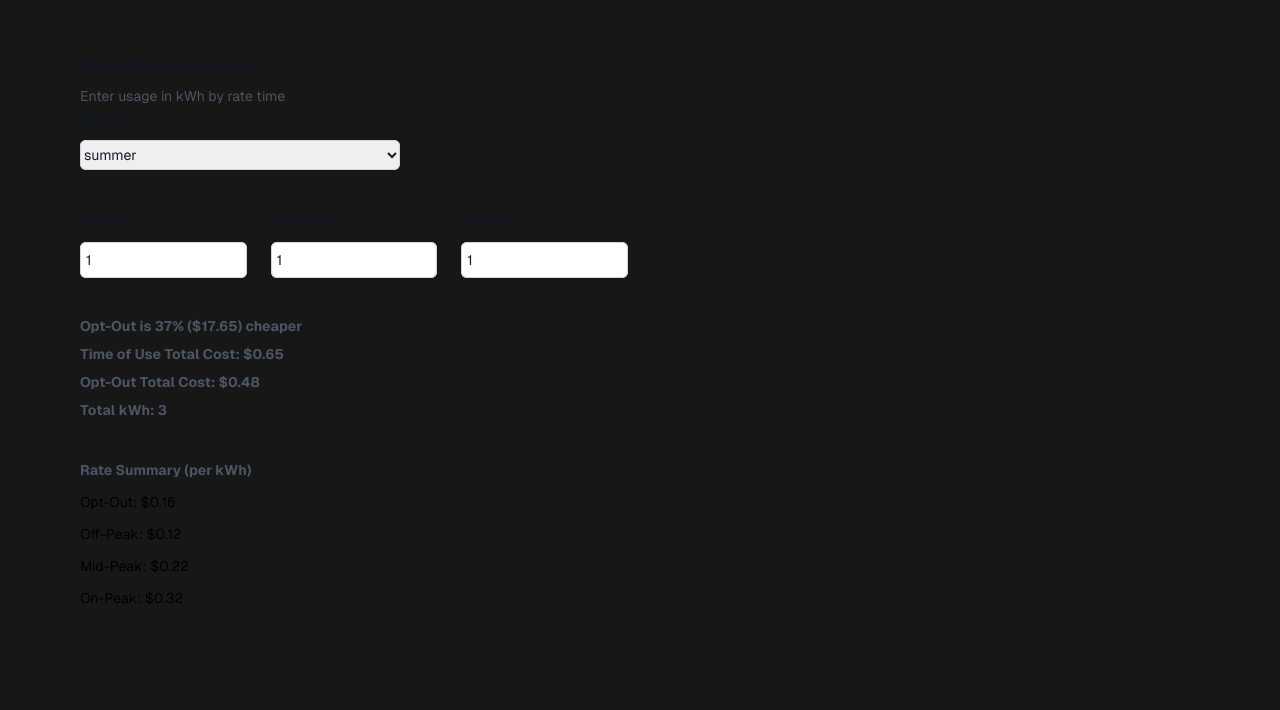
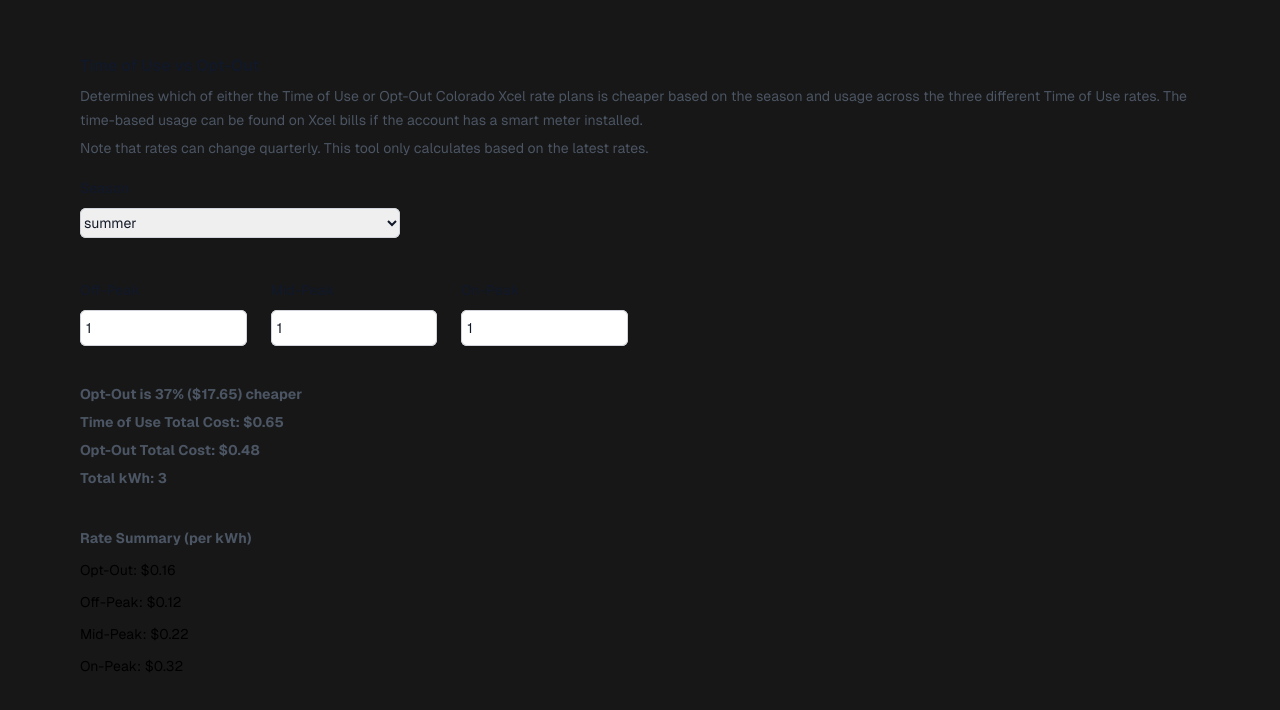
Before and after one commit to akosborn/time-of-use-calculator, a Next.js app: page / in a window 1280 px wide. Shown: the part 112-822 px from the top of the page. Built offline with nearby package versions, Linux system fonts and the light colour scheme.

Commit message:
Add notes

```diff
--- a/src/app/page.tsx
+++ b/src/app/page.tsx
@@ -24,12 +24,6 @@
     return;
   }
 
-  // const usageInkWh: Record<RateTime, number> = {
-  //   offPeak: 631,
-  //   midPeak: 45,
-  //   onPeak: 91,
-  // };
-
   const usageByTimeOfUseRate = Object.keys(usageByTimeInkWh).reduce<{ kWh: number; rateInCents: number }[]>((acc, timeKey) => {
     const kWh = usageByTimeInkWh[timeKey as unknown as RateTime] as number;
     const rateInCents = rateSummary.timeOfUse[timeKey as unknown as RateTime];
@@ -45,7 +39,16 @@
       <main className="flex flex-col gap-8 row-start-2 items-center sm:items-start">
         <div className="border-b border-gray-900/10 pb-12">
           <h2 className="text-base font-semibold leading-7 text-gray-900">Time of Use vs Opt-Out</h2>
-          <p className="mt-1 text-sm leading-6 text-gray-600">Enter usage in kWh by rate time</p>
+          <div className="mb-4">
+            <p className="mt-1 text-sm leading-6 text-gray-600">
+              Determines which of either the Time of Use or Opt-Out Colorado Xcel rate plans is cheaper based on the season and
+              usage across the three different Time of Use rates. The time-based usage can be found on Xcel bills if the
+              account has a smart meter installed.
+            </p>
+            <p className="mt-1 text-sm leading-6 text-gray-600">
+              Note that rates can change quarterly. This tool only calculates based on the latest rates.
+            </p>
+          </div>
 
           <div className="sm:col-span-3">
             <label htmlFor="country" className="block text-sm font-medium leading-6 text-gray-900">
```
